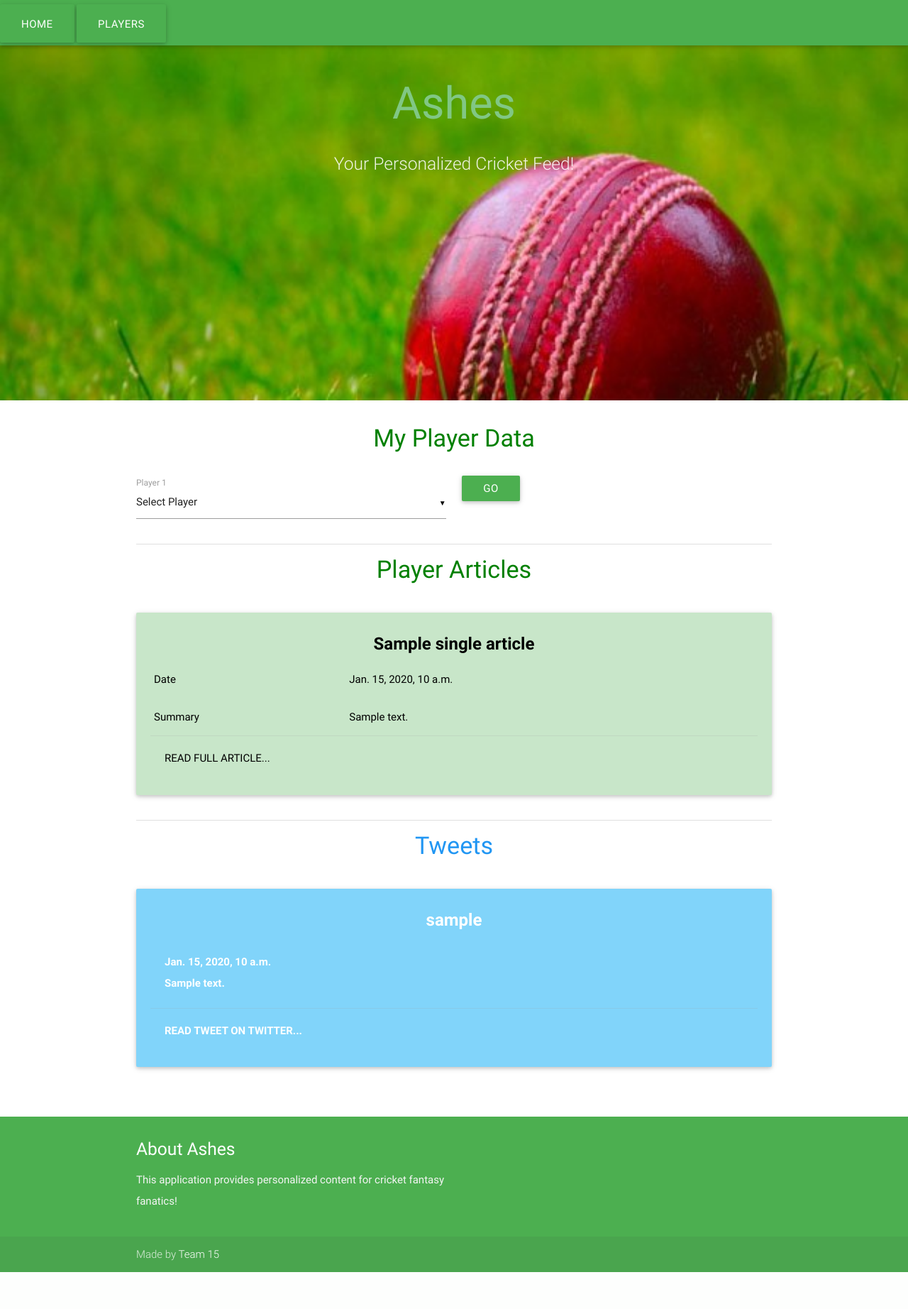
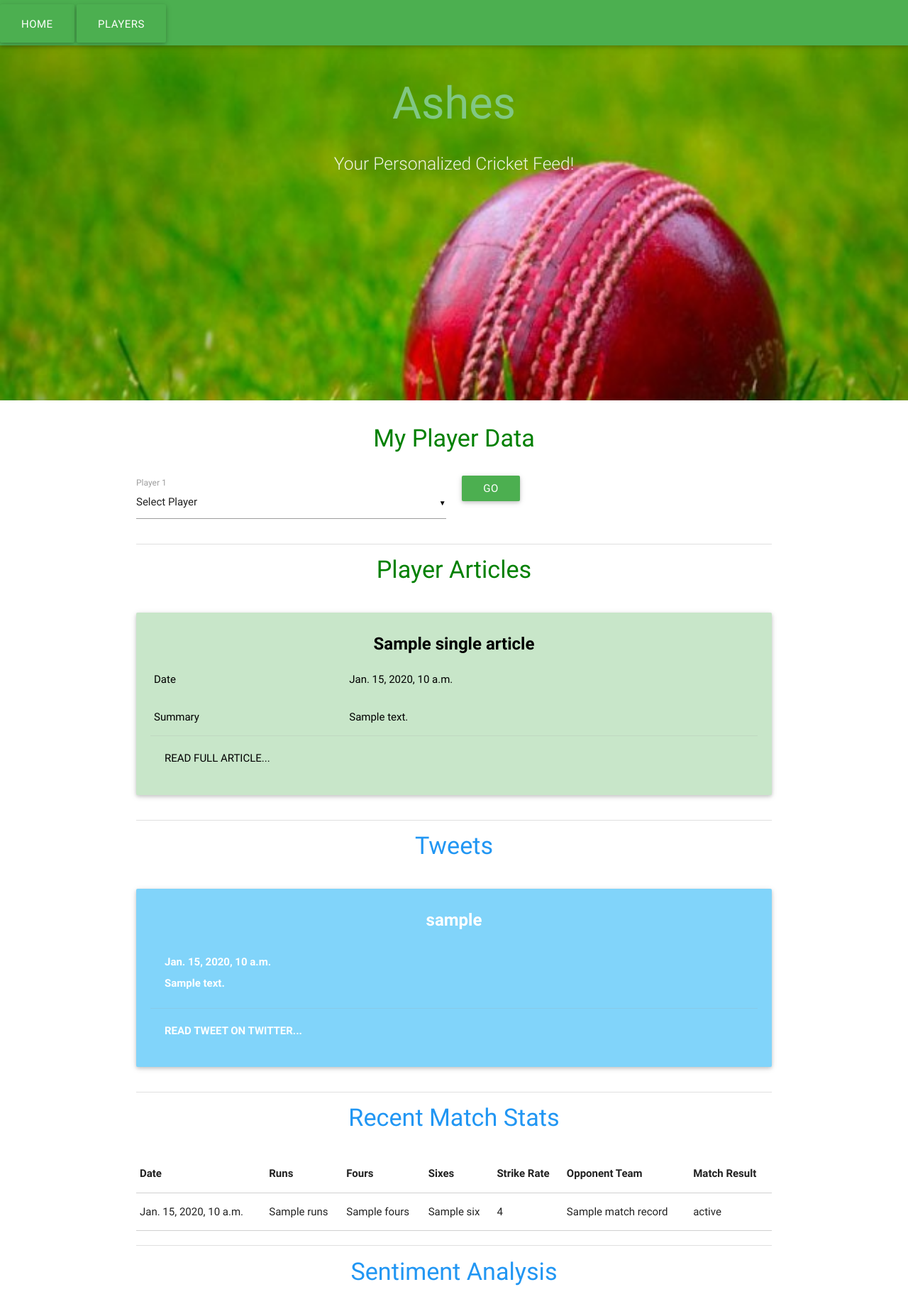
Before and after one commit to nitish29/ashes, a Django app: template templates/player.html in a window 1280 px wide. Shown: the top 1844 px of the page at 71% size. Before the commit the page ends 1792 px from the top, so only its background shows below. Run offline with Django 3.2, Linux system fonts and the light colour scheme; tables that the repository leaves empty hold one stand-in row (values such as "Sample post"); the template is opened without the code that fills it: values that come from a table or form of the project are taken from there, most other values are stand-ins (such as "Sample title", 1, 10 or a date in 2020); some libraries are stand-ins or nearby versions.

Commit message:
player vice stats and sentiment in UI done

```diff
--- a/templates/index.html
+++ b/templates/index.html
@@ -12,7 +12,7 @@
   <link href='{% static "style.css" %}' type="text/css" rel="stylesheet" media="screen,projection"/>
    <!-- Compiled and minified CSS -->
   <link rel="stylesheet" href="https://cdnjs.cloudflare.com/ajax/libs/materialize/0.97.5/css/materialize.min.css">
-
+  <script type="text/javascript" src="https://www.gstatic.com/charts/loader.js"></script>
 
 
 </head>
@@ -111,7 +111,7 @@
 });
 </script>
 
-<script type="text/javascript" src="https://www.gstatic.com/charts/loader.js"></script>
+
 
   <script type="text/javascript">
 
--- a/templates/player.html
+++ b/templates/player.html
@@ -1,4 +1,28 @@
 {% extends 'index.html' %} {% block body_block %}
+
+<script type="text/javascript">
+      google.charts.load('current', {'packages':['corechart']});
+      google.charts.setOnLoadCallback(drawChart);
+      function drawChart() {
+
+        var data = google.visualization.arrayToDataTable([
+          ['Sentiment', 'Percentage'],
+          ['Positive Sentiment', {{player_sentiment_dict.positive_percentage}}],
+          ['Negative Sentiment', {{player_sentiment_dict.negative_percentage}}],
+          ['Neutral Sentiment', {{player_sentiment_dict.neutral_percentage}}]
+        ]);
+
+        var options = {
+          title: '{{player_sentiment_dict.player_name}}'
+        };
+
+        var chart = new google.visualization.PieChart(document.getElementById('piechart'));
+
+        chart.draw(data, options);
+      }
+    </script>
+
+
 <div class="container">
 
 
@@ -98,6 +122,49 @@
                 {% endfor %}
             </div>
         {% endif %}
+
+        <div class="divider"></div>
+        <div class="row">
+            <h4 style="color:#2196f3"><center>Recent Match Stats</center></h4>
+        </div>
+
+                <div class="row">
+
+                <div class="col s12">
+                            <table class = "bordered highlight">
+                                <thead>
+                                    <th>Date</th>
+                                    <th>Runs</th>
+                                    <th>Fours</th>
+                                    <th>Sixes</th>
+                                    <th>Strike Rate</th>
+                                    <th>Opponent Team</th>
+                                    <th>Match Result</th>
+                                </thead>
+                                <tbody>
+                                {% for match_record in match_data %}
+                                      <tr>
+                                        <td>{{match_record.match_date}}</td>
+                                        <td>{{match_record.runs}}</td>
+                                        <td>{{match_record.fours}}</td>
+                                        <td>{{match_record.six}}</td>
+                                        <td>{{match_record.strike_rate}}</td>
+                                        <td>{{match_record.opponent_team_name}}</td>
+                                        <td>{{match_record.match_status}}</td>
+                                      </tr>
+                                  {% endfor %}
+                                </tbody>
+                            </table>
+                    </div>
+            </div>
+            <div class="divider"></div>
+            <div class="row">
+                <h4 style="color:#2196f3"><center>Sentiment Analysis</center></h4>
+            </div>
+            <div class="row">
+                <div id="piechart" style="width: 900px; height: 500px;"></div>
+            </div>
+
         <!--<div class="divider"></div>
         <div class="row">
             <h4><center>Twitter Sentiment Analysis</center></h4>
```
Also changed, not shown: ashes/views.py (+41 -13 lines).
